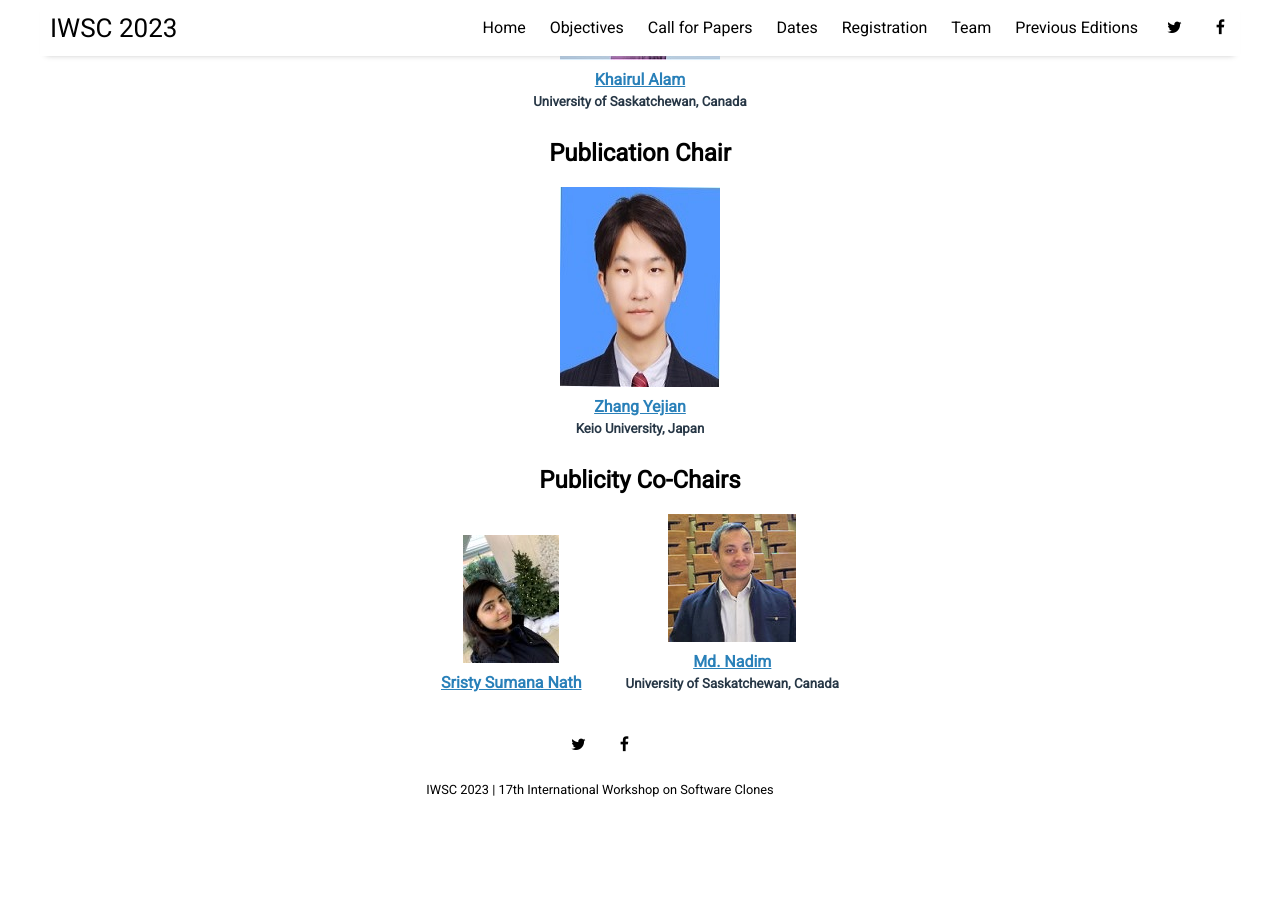
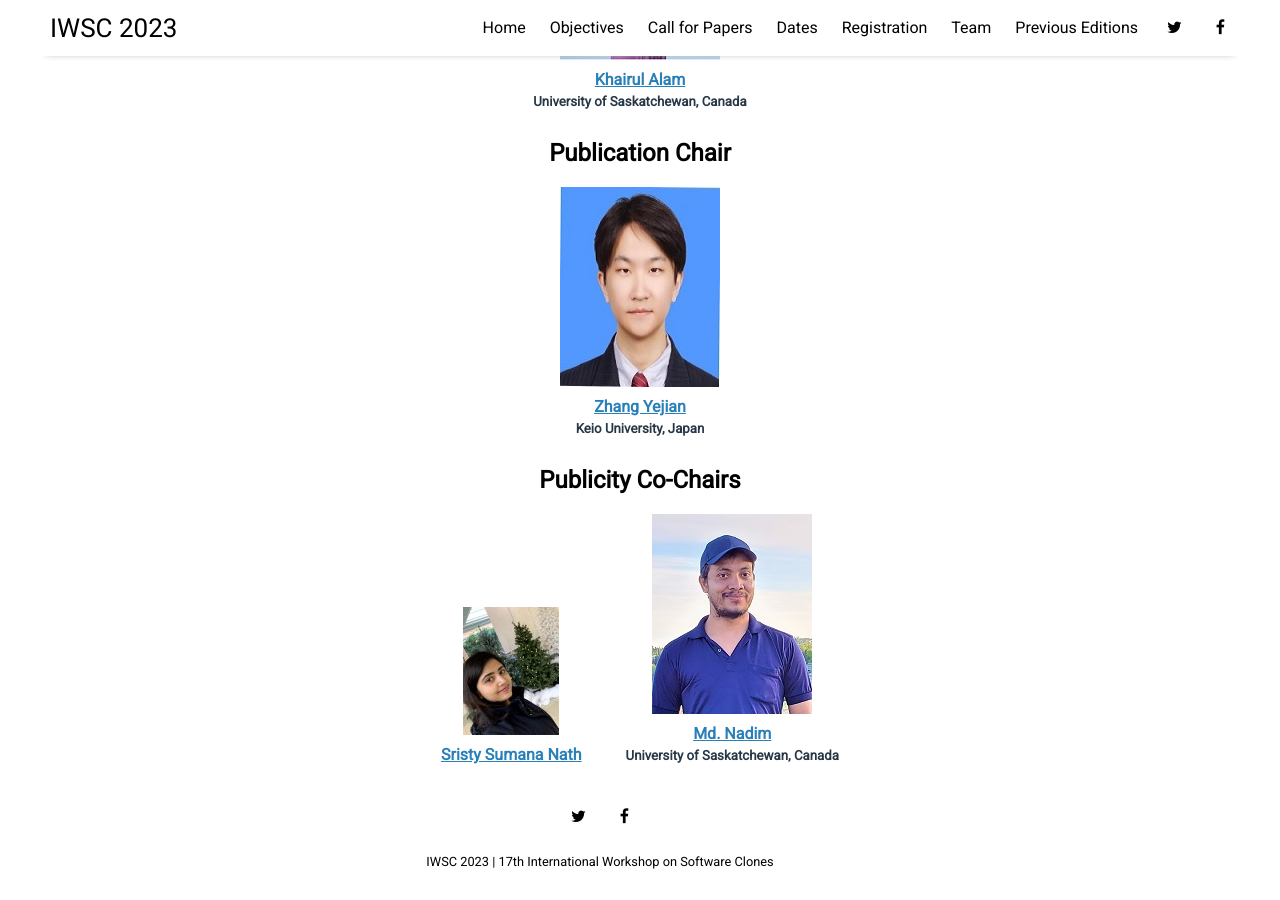
Before and after one commit to iwsc2023/iwsc2023.github.io, a Jekyll site: the page built from pages/team.html, in a window 1280 px wide and 900 px high, scrolled down 1015 px. Built offline with Jekyll 4.4.1, drawn with Linux system fonts in a browser that asks for light colours; nearby versions of some CDN libraries; before the commit the page ends 1843 px from its top, so only the background shows below that.

Commit message:
Update team.html

```diff
--- a/pages/team.html
+++ b/pages/team.html
@@ -67,7 +67,7 @@
   <h2>Web Chair</h2>
   <div class="individual">
     <img src="/assets/img/khairul.jpeg" />
-    <h4><a href="https://www.linkedin.com/in/khairul-alam-4239a3b8/">Khairul Alam</a></h4>
+    <h4><a href="https://scholar.google.com/citations?user=QZyhYYAAAAAJ&hl=en">Khairul Alam</a></h4>
     <h5>University of Saskatchewan, Canada</h5>
   </div>
 </div>
@@ -84,13 +84,13 @@
 <div class="team_member">
   <h2>Publicity Co-Chairs</h2>
   <div class="individual">
-    <img src="/assets/img/sristy.jpg" />
+    <img src="/assets/img/Sristy.jpg" />
     <h4><a href="https://www.linkedin.com/in/sristy-sumana-nath-82299a52/">Sristy Sumana Nath</a></h4>
     <h5University of Saskatchewan, Canada</h5>
   </div>
   <div class="individual">
-    <img src="/assets/img/Md-Nadim.jpg" />
-    <h4><a href="https://www.researchgate.net/profile/Md-Nadim"> Md.  Nadim</a></h4>
+    <img src="/assets/img/Nadim.jpg" />
+    <h4><a href="https://scholar.google.com/citations?user=kwKTBvUAAAAJ&hl;="> Md.  Nadim</a></h4>
     <h5>University of Saskatchewan, Canada</h5>
   </div>
 </div>
```
